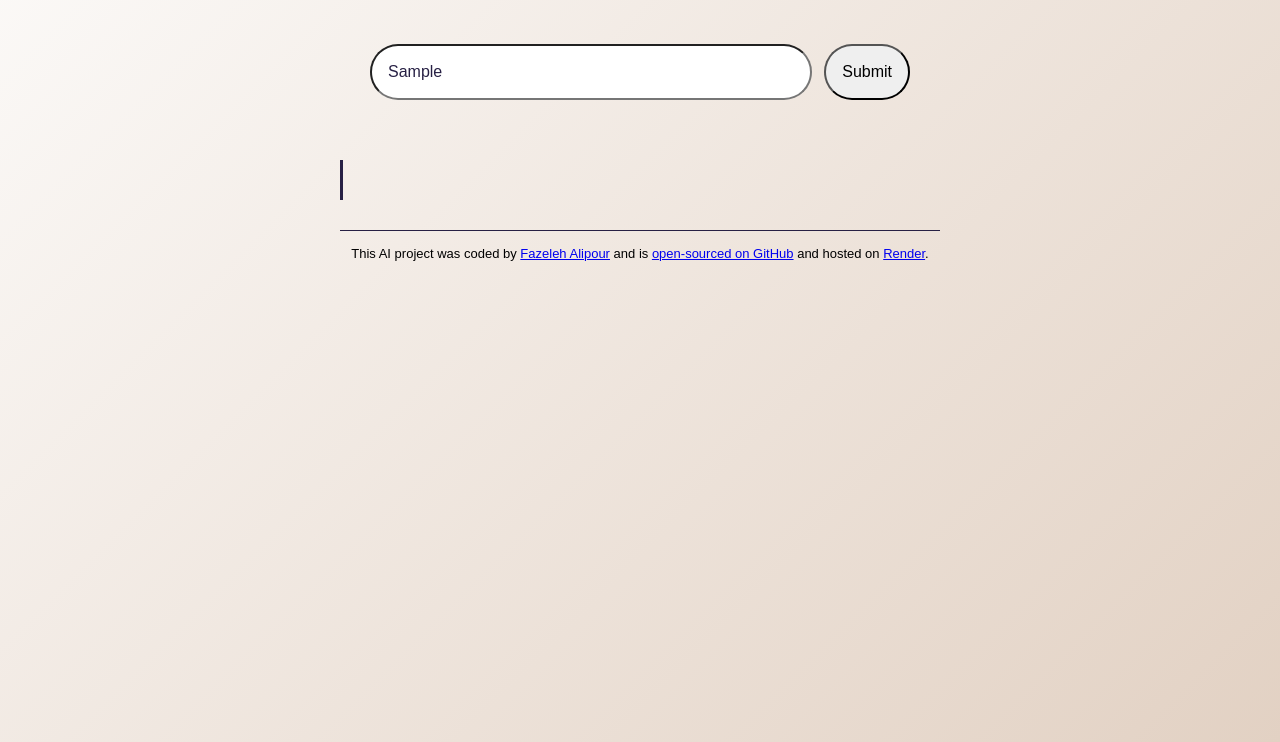
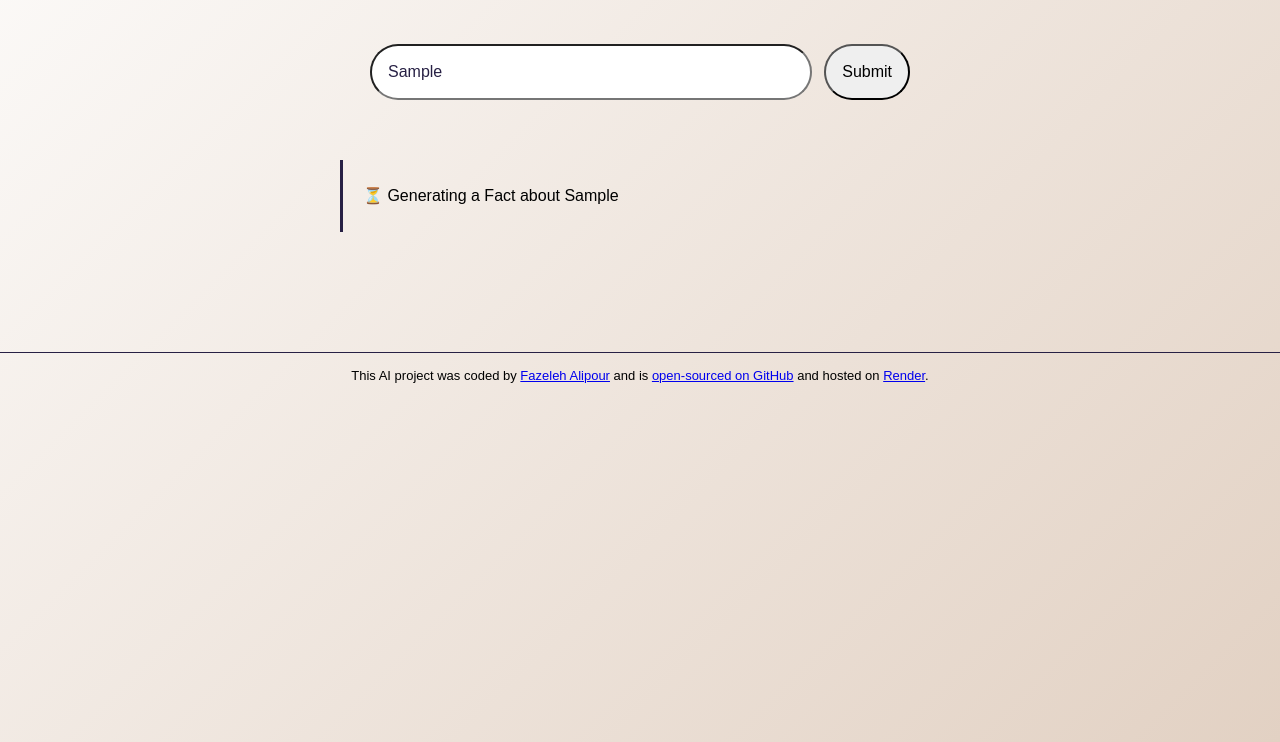
Before and after one commit to fazelehalipoor/tell-me-a-fact, a plain HTML site: page index.html in a window 1280 px wide. Both pictures are taken after typing "Sample" into the empty fields and a click on the input 867 px from the left and 250 px from the top of the page. Shown: the part 178-920 px from the top of the page. Drawn offline with nearby package versions, Linux system fonts and the light colour scheme; no server answers.

Commit message:
Improving UX experience

```diff
--- a/index.html
+++ b/index.html
@@ -20,10 +20,11 @@
     <div>
       <form id="fact-generator-form">
         <input type="text" placeholder="Enter a topic" required id="topic-input" class="topic-input">
-        <input type="submit" name="submit" id="submit-input" class="submit-input">
+        <input type="submit" class="submit-input" id="submit-input">
       </form>
     </div>
-    <div class="generated-fact" id="generated-fact"> </div>
+    <div id="generated-fact" class="generated-fact hidden"></div>
+  </div>
   <footer>
     This AI project was coded by
     <a href="https://github.com/fazelehalipoor" target="_blank">Fazeleh Alipour</a>
--- a/src/script.js
+++ b/src/script.js
@@ -12,12 +12,16 @@ function displayFact(response) {
 function generateFact(event) {
   event.preventDefault();
 
-  let factElement = document.querySelector("#topic-input");
+  let instructionsInput = document.querySelector("#topic-input");
   let apiKey = "21b4c3ea35c50f8b3156odtae63b894e";
-  let prompt = "generate a fun fact";
-  let context = `imagine You are a precise and knowledgeable individual and you want to tell the least heard and unexpected facts when i write:${factElement.value}.answer it in less then 7 line's and two languages,English first,then in persian.Keep the two languages CLEARLY separated in different LINE'S.Do not add anything else.`;
+  let prompt = `User instructions: Generate an interesting fact about ${instructionsInput.value}`;
+  let context =
+    "You are a precise and knowledgeable persone who wants to tell the least heard and unexpected facts. Your mission is to generate a fact in basic HTML and separate each line with a <br />.write in two languages,English first,then in persian.Keep the two languages CLEARLY separated.Do NOT add anything else like html but the fact.Make sure to follow the user instructions";
   let apiUrl = `https://api.shecodes.io/ai/v1/generate?prompt=${prompt}&context=${context}&key=${apiKey}`;
 
+  let factElement = document.querySelector("#generated-fact");
+  factElement.classList.remove("hidden");
+  factElement.innerHTML = `<div class="generating">⏳ Generating a Fact about ${instructionsInput.value}</div>`;
   axios.get(apiUrl).then(displayFact);
 }
 
--- a/src/style.css
+++ b/src/style.css
@@ -56,6 +56,9 @@ form {
   line-height: 2;
   border-left: 3px solid #272044;
 }
+.hidden {
+  display: none;
+}
 footer {
   border-top: 1px solid #272044;
   text-align: center;
@@ -63,3 +66,17 @@ footer {
   margin-top: 30px;
   padding-top: 15px;
 }
+.generating {
+  animation: blink-animation 1s steps(5, start) infinite;
+}
+
+@keyframes blink-animation {
+  to {
+    visibility: hidden;
+  }
+}
+@-webkit-keyframes blink-animation {
+  to {
+    visibility: hidden;
+  }
+}
```
Lines whose indentation alone changed are shown as unchanged.
